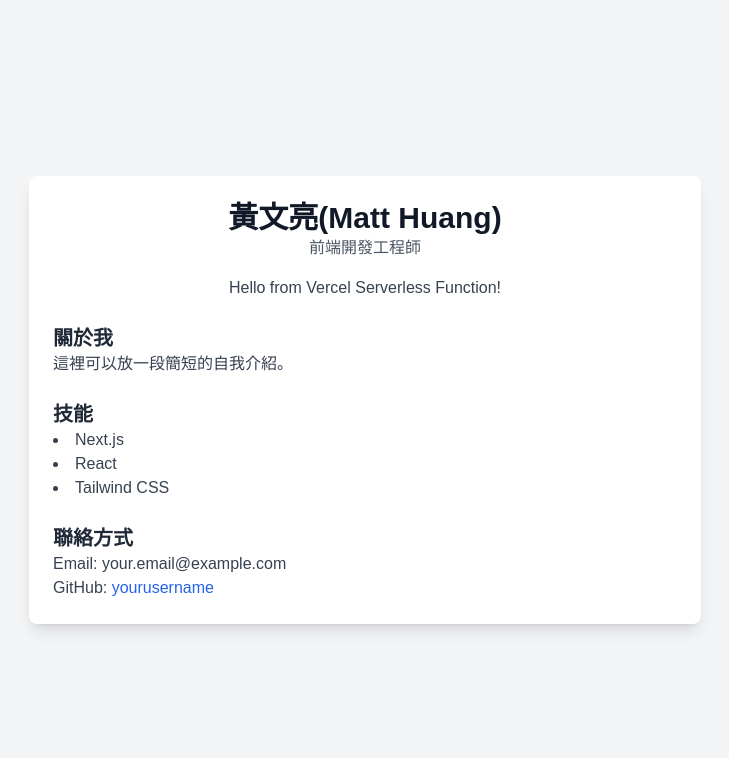
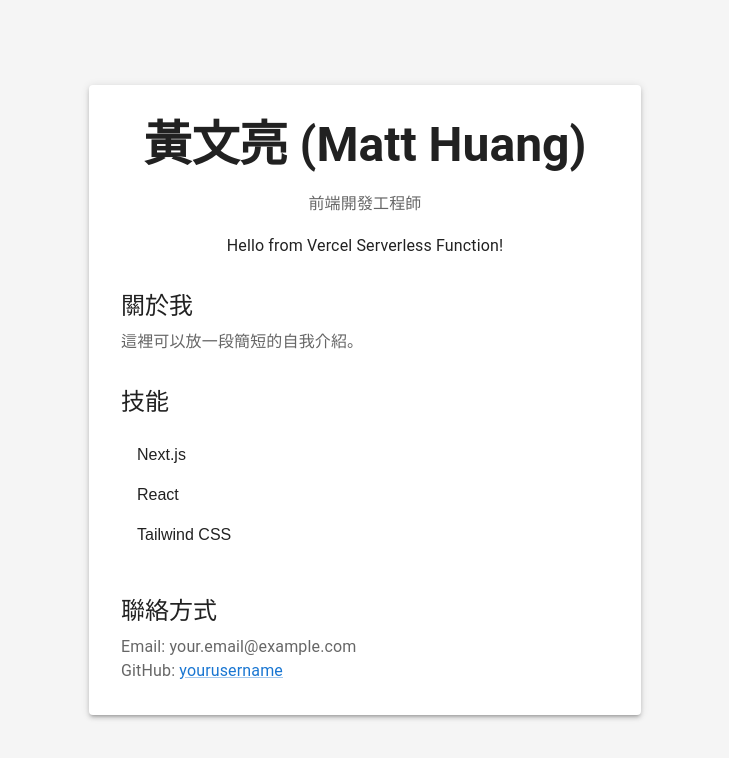
Before and after one commit to wenlianghuang/matt-huang-resume, a Next.js app: page /about in a window 1280 px wide. Shown: the top 758 px of the page, without its empty margins (275-1004 px from the left). Built offline with nearby package versions, Linux system fonts and the light colour scheme.

Commit message:
modified file

```diff
--- a/app/about/page.tsx
+++ b/app/about/page.tsx
@@ -1,46 +1,102 @@
 "use client";
-import { useEffect, useState } from 'react';
+import { useEffect, useState } from "react";
+import {
+  Box,
+  Container,
+  Typography,
+  Paper,
+  List,
+  ListItem,
+  Link,
+} from "@mui/material";
 
 export default function Home() {
-  const [message, setMessage] = useState('');
+  const [message, setMessage] = useState("");
 
   useEffect(() => {
     // 呼叫後端 API
-    fetch('/api/hello')
+    fetch("/api/hello")
       .then((res) => res.json())
       .then((data) => setMessage(data.message));
   }, []);
 
   return (
-    <main className="flex min-h-screen flex-col items-center justify-center p-6 bg-gray-100">
-      <div className="bg-white shadow-lg rounded-lg p-6 max-w-2xl w-full">
-        <h1 className="text-3xl font-bold text-center text-gray-900">黃文亮(Matt Huang)</h1>
-        <p className="text-center text-gray-600">前端開發工程師</p>
+    <Box
+      sx={{
+        minHeight: "100vh",
+        display: "flex",
+        alignItems: "center",
+        justifyContent: "center",
+        bgcolor: "grey.100",
+        p: 3,
+      }}
+    >
+      <Container maxWidth="sm">
+        <Paper elevation={3} sx={{ p: 4 }}>
+          <Typography
+            variant="h3"
+            component="h1"
+            align="center"
+            gutterBottom
+            sx={{ fontWeight: "bold" }}
+          >
+            黃文亮 (Matt Huang)
+          </Typography>
+          <Typography variant="subtitle1" align="center" color="textSecondary">
+            前端開發工程師
+          </Typography>
 
-        {/* 顯示來自後端的訊息 */}
-        <p className="text-center text-gray-700 mt-4">{message}</p>
-        <section className="mt-6">
-          <h2 className="text-xl font-semibold text-gray-800">關於我</h2>
-          <p className="text-gray-700">這裡可以放一段簡短的自我介紹。</p>
-        </section>
+          {/* 顯示來自後端的訊息 */}
+          <Typography
+            variant="body1"
+            align="center"
+            color="textPrimary"
+            sx={{ mt: 2 }}
+          >
+            {message}
+          </Typography>
 
-        <section className="mt-6">
-          <h2 className="text-xl font-semibold text-gray-800">技能</h2>
-          <ul className="list-disc list-inside text-gray-700">
-            <li>Next.js</li>
-            <li>React</li>
-            <li>Tailwind CSS</li>
-          </ul>
-        </section>
+          <Box sx={{ mt: 4 }}>
+            <Typography variant="h5" component="h2" gutterBottom>
+              關於我
+            </Typography>
+            <Typography variant="body1" color="textSecondary">
+              這裡可以放一段簡短的自我介紹。
+            </Typography>
+          </Box>
 
-        <section className="mt-6">
-          <h2 className="text-xl font-semibold text-gray-800">聯絡方式</h2>
-          <p className="text-gray-700">Email: your.email@example.com</p>
-          <p className="text-gray-700">
-            GitHub: <a href="https://github.com/yourusername" className="text-blue-600">yourusername</a>
-          </p>
-        </section>
-      </div>
-    </main>
+          <Box sx={{ mt: 4 }}>
+            <Typography variant="h5" component="h2" gutterBottom>
+              技能
+            </Typography>
+            <List>
+              <ListItem>Next.js</ListItem>
+              <ListItem>React</ListItem>
+              <ListItem>Tailwind CSS</ListItem>
+            </List>
+          </Box>
+
+          <Box sx={{ mt: 4 }}>
+            <Typography variant="h5" component="h2" gutterBottom>
+              聯絡方式
+            </Typography>
+            <Typography variant="body1" color="textSecondary">
+              Email: your.email@example.com
+            </Typography>
+            <Typography variant="body1" color="textSecondary">
+              GitHub:{" "}
+              <Link
+                href="https://github.com/yourusername"
+                target="_blank"
+                rel="noopener"
+                color="primary"
+              >
+                yourusername
+              </Link>
+            </Typography>
+          </Box>
+        </Paper>
+      </Container>
+    </Box>
   );
 }
--- a/package.json
+++ b/package.json
@@ -9,6 +9,7 @@
     "lint": "next lint"
   },
   "dependencies": {
+    "@mui/material": "^7.0.0",
     "next": "15.2.3",
     "react": "^19.0.0",
     "react-dom": "^19.0.0"
```
Also changed, not shown: 1 other file (tests, documents, lock files or other folders).
